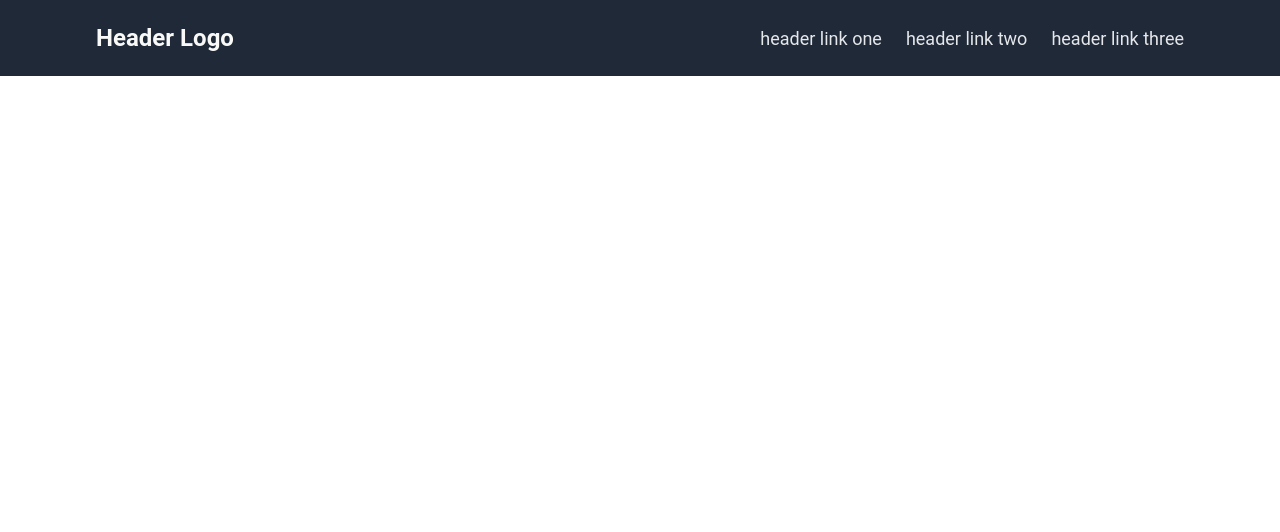
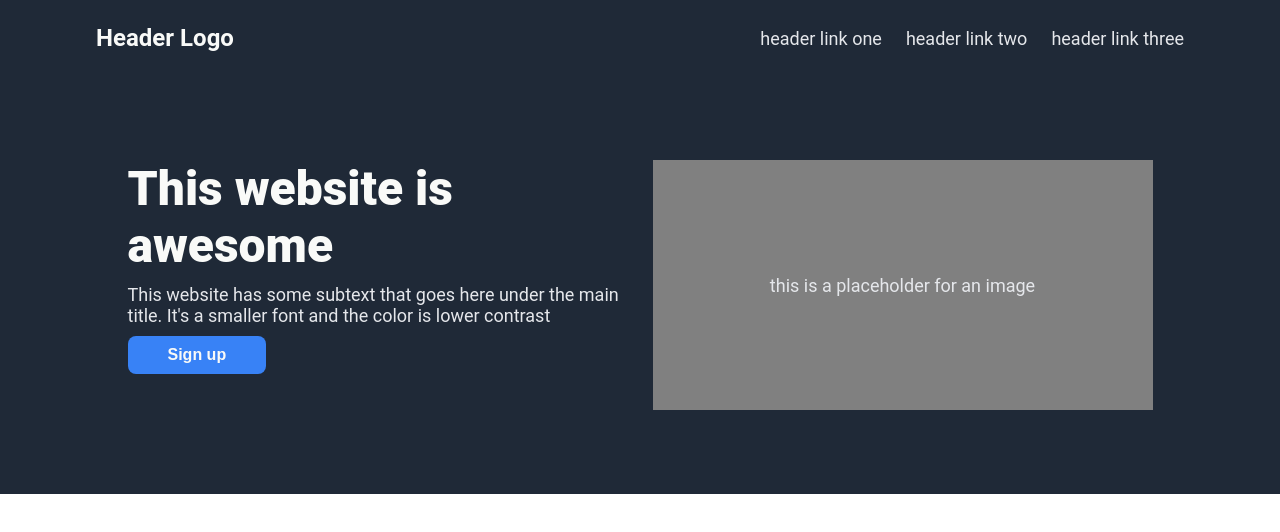
Before and after one commit to sakele/landing-page, a plain HTML site: page index.html in a window 1280 px wide. Drawn offline with Linux system fonts and the light colour scheme.

Commit message:
Add html and css styling for first main content section after header

```diff
--- a/index.html
+++ b/index.html
@@ -18,7 +18,20 @@
     </div>
     <div class="main">
         <div class="one">
-
+            <div class="left">
+                <div class="hero-title">
+                    <p>This website is awesome</p>
+                </div>
+                <div class="hero-text">
+                    <p>This website has some subtext that goes here under the main title. It's a smaller font and the color is lower contrast</p>
+                </div>
+                <div class="button">
+                    <button>Sign up</button>
+                </div>
+            </div>
+            <div class="right">
+                <p>this is a placeholder for an image</p>
+            </div>
         </div>
         <div class="two">
 
--- a/style.css
+++ b/style.css
@@ -4,12 +4,27 @@ body {
     flex-direction: column;
     padding: 0;
     margin: 0;
+    gap: 0;
+}
+p {
+    margin: 0;
+}
+
+button {
+    background-color: #3882f6;
+    border: none;
+    text-align: center;
+    color: #f9faf8;
+    font-weight: bold;
+    font-size: 16px;
+    display: flex;
+    padding: 10px 40px;
+    border-radius: 8px;
 }
 .header {
     display: flex;
     justify-content: space-between;
     align-items: center;
-    padding: 0 96px;
 }
 .logo {
     font-size: 24px;
@@ -20,8 +35,52 @@ body {
     display: flex;
     gap: 24px;
 }
-.header, .main.one {
+.header, .main .one {
     background-color: #1f2937;
     font-size: 18px;
     color: #e5e7eb;
 }
+.header, .main .one, .footer {
+    padding: 24px 96px;
+    margin: 0;
+    flex-direction: row;
+}
+
+.main {
+    display: flex;
+    flex-direction: column;
+    padding: 0;
+    margin: 0;
+    flex: 1;
+}
+.main .one {
+    display: flex;
+    justify-content: center;
+    align-items: center;
+    gap: 25px;
+    padding: 84px;
+}
+.left, .right {
+    display: flex;
+    flex-direction: column;
+    flex-wrap: wrap;
+    width: 500px;
+    height: 250px;
+}
+.right {
+    background-color: grey;
+    justify-content: center;
+    align-items: center;
+}
+.hero-title {
+    font-size: 48px;
+    font-weight: 800;
+    color: #f9faf8;
+    display: flex;
+    padding: 0;
+    margin: 0;
+}
+
+.hero-text {
+    padding: 10px 0;
+}
```
